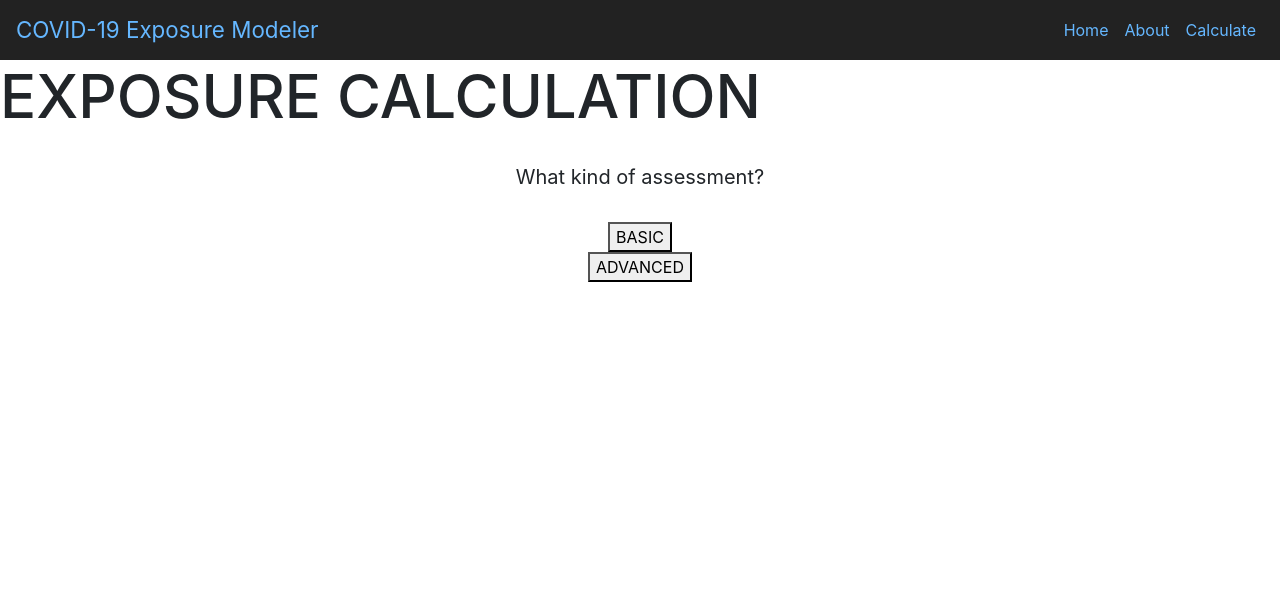
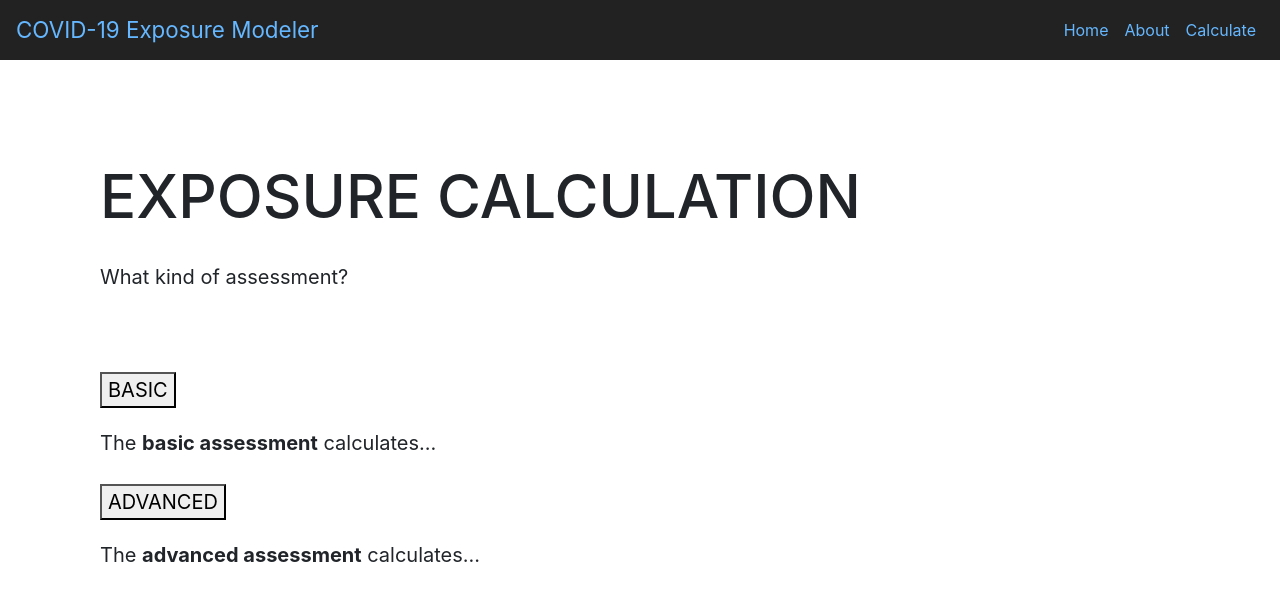
Before and after one commit to ayushgarg-ag/COVID-Risk-Web-App, a React (Create React App) app in the folder covid-frontend/: page /calculate-home in a window 1280 px wide. Shown: the top 600 px of the page. Built offline with nearby package versions, Linux system fonts and the light colour scheme.

Commit message:
updated calculation pages for consistent styling

```diff
--- a/covid-frontend/src/components/BasicClassroom.css
+++ b/covid-frontend/src/components/BasicClassroom.css
@@ -1,40 +1,67 @@
-.title {
+/*
+@Kevin updated styling a bit to be consistent w/ rest of dashboard
+*/
+
+.basic-classroom{
   text-align: left;
+  margin: 100px;
 }
 
+.title {
+  font-size: 60px;
+}
+
+.desc{
+  font-size: 20px;
+  margin: 30px 0px;
+}
+
+/*
 .inputs {
   margin-left: auto;
   margin-right: auto;
   width: 75%;
 }
+*/
+
 td {
-  padding-bottom: 50px;
+  padding-bottom: 10px;
+  padding-right: 100px;
 }
 .label {
-  /* font-family: "Quicksand"; */
+  /* font-family: "Quicksand";
   text-align: left;
-  line-height: 62px;
+  line-height: 50px;
+  align-items: center;*/
   margin-bottom: 15px;
-  font-size: 50px;
-  align-items: center;
+  font-size: 20px;
+  font-weight: bold;
+
+}
+
+/* removed default arrows inside input boxes */
+input::-webkit-outer-spin-button,
+input::-webkit-inner-spin-button{
+  -webkit-appearance: none;
+  margin: 0;
 }
 
 input {
-  height: 82px;
-  width: 284px;
+  height: 40px;
+  width: 120px;
   border-radius: 15px;
-  font-size: 36px;
+  font-size: 20px;
   box-sizing: border-box;
-  border-radius: 15px;
   text-align: center;
-  left: 1155px;
-  top: 344px;
+  line-height: 0px;
 }
 
 .btn.btn-primary {
-  width: 261px;
-  height: 83px;
-  margin-left: 979px;
+  margin-top: 50px;
+  width: 250px;
+  height: 50px;
   border-radius: 15px;
-  font-size: 48px;
+  font-size: 20px;
+  text-align: center;
+  line-height: 0px;
 }
--- a/covid-frontend/src/components/BasicClassroom.js
+++ b/covid-frontend/src/components/BasicClassroom.js
@@ -39,9 +39,9 @@ function BasicClassroom(){
       console.log(body)
     }
     return(
-        <div>
-            <h2 className="title">Step 1: Classroom Information</h2>
-            <br></br>
+        <div className="basic-classroom">
+            <h2 className="title">STEP 1: CLASSROOM INFORMATION</h2>
+            <p className="desc">Please input the appropriate values in the input boxes below.</p>
             <form>
               <table className="inputs">
                 <tbody>
--- /dev/null
+++ b/covid-frontend/src/components/CalculateHome.css
@@ -0,0 +1,32 @@
+/*
+@Kevin updated styling a bit to be consistent w/ rest of dashboard
+*/
+
+.calculate-home{
+    text-align: left;
+    margin: 100px 100px 0px 100px;
+}
+
+.title{
+    font-size: 60px;
+}
+
+.desc{
+    font-size: 20px;
+    margin: 30px 0px;
+}
+
+.calculate-basic-button{
+    font-size: 20px;
+    margin-top: 50px;
+}
+
+.calculate-advanced-button{
+    font-size: 20px;
+    margin-top: 10px;
+}
+
+.button-desc{
+    font-size: 20px;
+    margin-top: 20px;
+}
--- a/covid-frontend/src/components/CalculateHome.js
+++ b/covid-frontend/src/components/CalculateHome.js
@@ -1,5 +1,5 @@
 import React from 'react';
-import '../App.css';
+import './CalculateHome.css';
 
 function CalculateHome(){
     return(
@@ -9,11 +9,13 @@ function CalculateHome(){
                 What kind of assessment?
             </p>
             <a href="/basic-classroom">
-                <button className="calculate-basic">BASIC</button><br/>
+                <button className="calculate-basic-button">BASIC</button><br/>
             </a>
+            <p className="button-desc">The <strong>basic assessment</strong> calculates...</p>
             <a href="/calculate-home">
-                <button className="calculate-advanced">ADVANCED</button>
+                <button className="calculate-advanced-button">ADVANCED</button>
             </a>
+            <p className="button-desc">The <strong>advanced assessment</strong> calculates...</p>
         </nav>
     )
 }
--- a/covid-frontend/src/components/Home.css
+++ b/covid-frontend/src/components/Home.css
@@ -15,6 +15,7 @@
 .calculate-button{
     font-size: 30px;
     margin-top: 50px;
+    border-radius: 15px;
 }
 
 .works-button{
```
